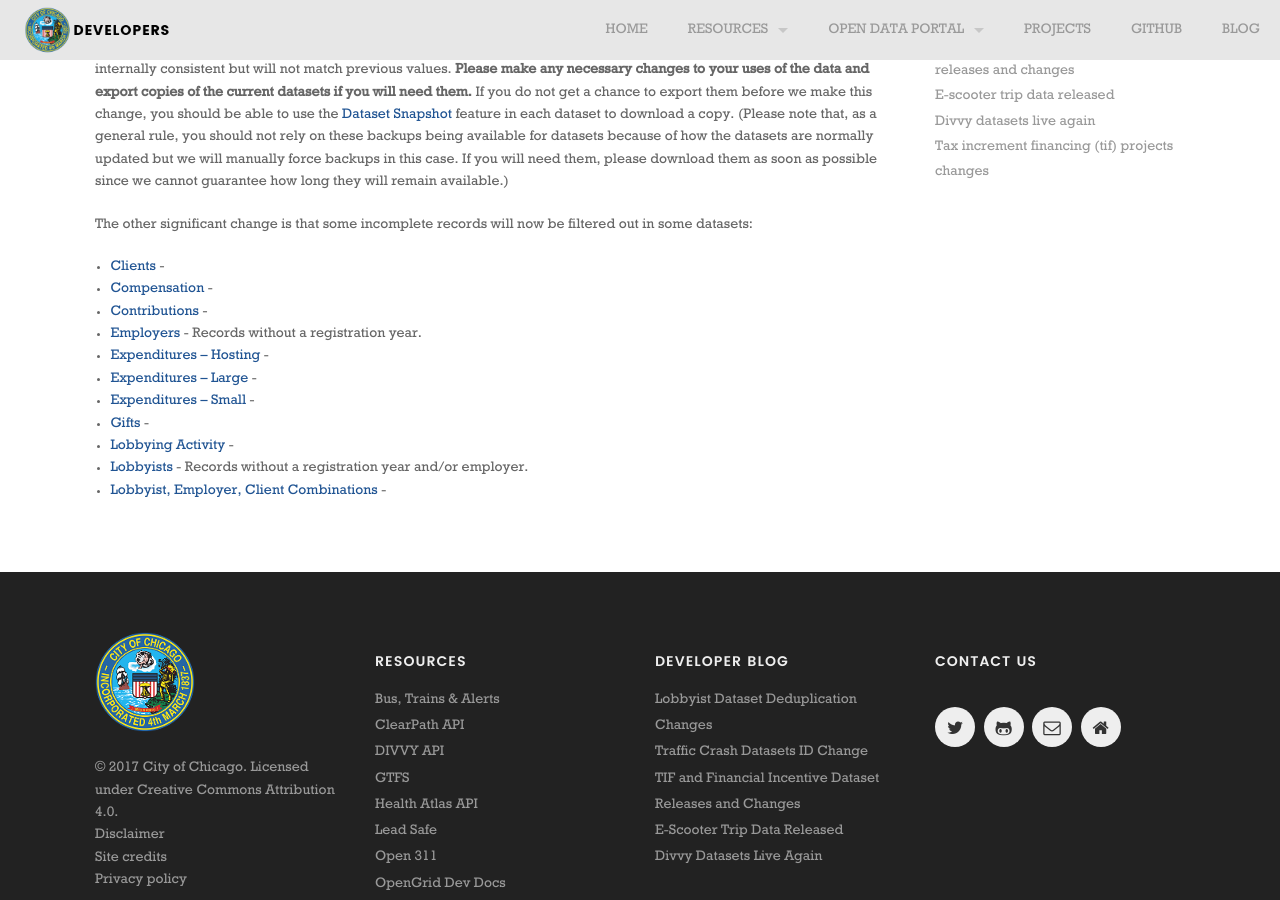
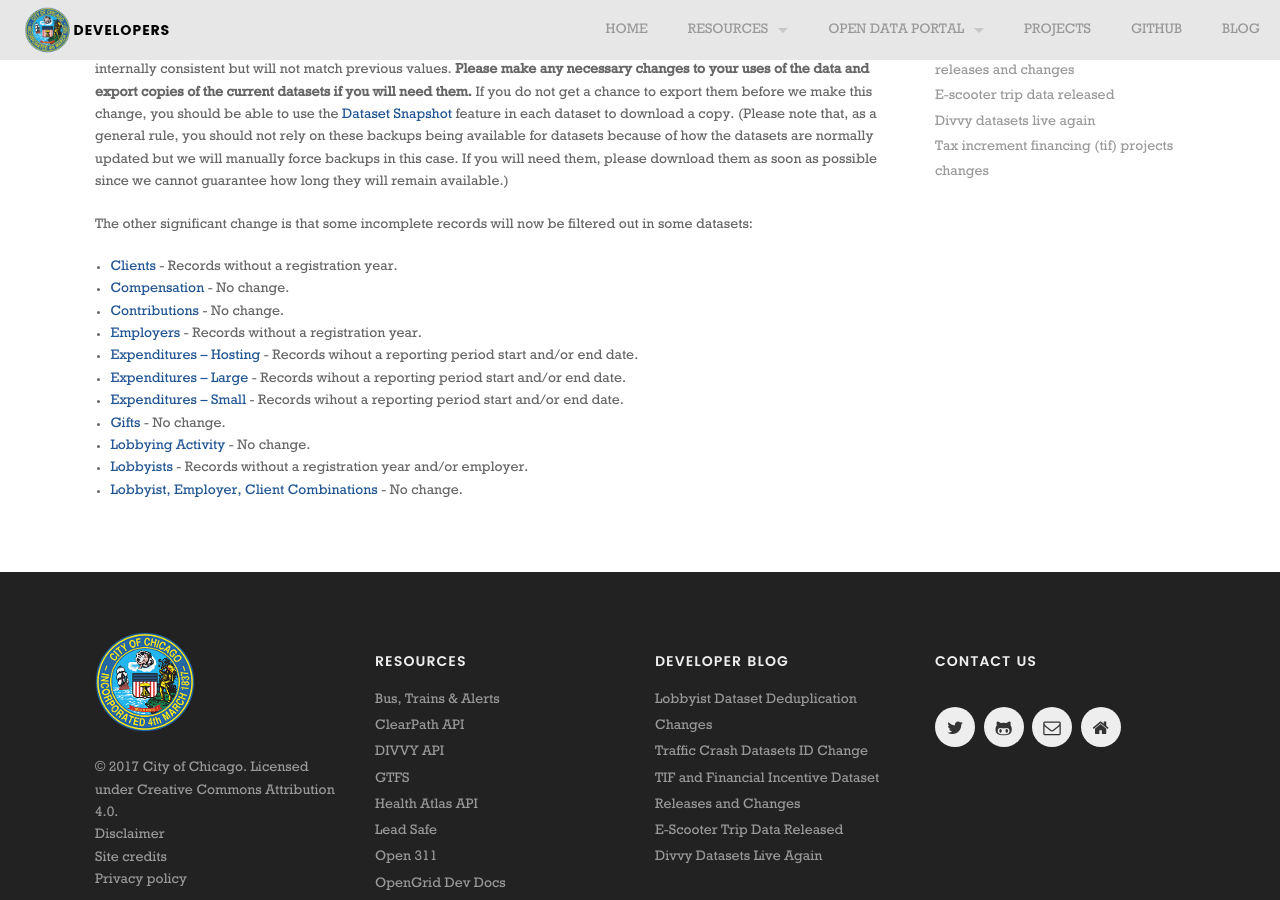
Before and after one commit to Chicago/dev.cityofchicago.org, a Jekyll site: the page built from _posts/2020-02-27-lobbyist-datasets-deduplication.md, in a window 1280 px wide and 900 px high, scrolled down 413 px. Built offline with Jekyll 4.4.1, drawn with Linux system fonts in a browser that asks for light colours; some web fonts are replaced.

Commit message:
Update 2020-02-27-lobbyist-datasets-deduplication.md

```diff
--- a/_posts/2020-02-27-lobbyist-datasets-deduplication.md
+++ b/_posts/2020-02-27-lobbyist-datasets-deduplication.md
@@ -15,14 +15,14 @@
 
 The other significant change is that some incomplete records will now be filtered out in some datasets:
 
-* [Clients](https://data.cityofchicago.org/Ethics/Lobbyist-Data-Clients/g8p5-y4m5) -
-* [Compensation](https://data.cityofchicago.org/Ethics/Lobbyist-Data-Compensation/dw2f-w78u) -
-* [Contributions](https://data.cityofchicago.org/Ethics/Lobbyist-Data-Contributions/p9p7-vfqc) -
+* [Clients](https://data.cityofchicago.org/Ethics/Lobbyist-Data-Clients/g8p5-y4m5) - Records without a registration year.
+* [Compensation](https://data.cityofchicago.org/Ethics/Lobbyist-Data-Compensation/dw2f-w78u) - No change.
+* [Contributions](https://data.cityofchicago.org/Ethics/Lobbyist-Data-Contributions/p9p7-vfqc) - No change.
 * [Employers](https://data.cityofchicago.org/Ethics/Lobbyist-Data-Employers/dmeb-2zra) - Records without a registration year.
-* [Expenditures – Hosting](https://data.cityofchicago.org/Ethics/Lobbyist-Data-Expenditures-Hosting/pvm2-bd2i) -
-* [Expenditures – Large](https://data.cityofchicago.org/Ethics/Lobbyist-Data-Expenditures-Large/xika-473c) -
-* [Expenditures – Small](https://data.cityofchicago.org/Ethics/Lobbyist-Data-Expenditures-Small/eqdx-4qxd) -
-* [Gifts](https://data.cityofchicago.org/Ethics/Lobbyist-Data-Gifts/5d79-9xqr) -
-* [Lobbying Activity](https://data.cityofchicago.org/Ethics/Lobbyist-Data-Lobbying-Activity/pahz-egmi) -
+* [Expenditures – Hosting](https://data.cityofchicago.org/Ethics/Lobbyist-Data-Expenditures-Hosting/pvm2-bd2i) - Records wihout a reporting period start and/or end date.
+* [Expenditures – Large](https://data.cityofchicago.org/Ethics/Lobbyist-Data-Expenditures-Large/xika-473c) - Records wihout a reporting period start and/or end date.
+* [Expenditures – Small](https://data.cityofchicago.org/Ethics/Lobbyist-Data-Expenditures-Small/eqdx-4qxd) - Records wihout a reporting period start and/or end date.
+* [Gifts](https://data.cityofchicago.org/Ethics/Lobbyist-Data-Gifts/5d79-9xqr) - No change.
+* [Lobbying Activity](https://data.cityofchicago.org/Ethics/Lobbyist-Data-Lobbying-Activity/pahz-egmi) - No change.
 * [Lobbyists](https://data.cityofchicago.org/Ethics/Lobbyist-Data-Lobbyists/tq3e-t5yq) - Records without a registration year and/or employer.
-* [Lobbyist, Employer, Client Combinations](https://data.cityofchicago.org/Ethics/Lobbyist-Data-Lobbyist-Employer-Client-Combination/2eqz-3nvz) -
+* [Lobbyist, Employer, Client Combinations](https://data.cityofchicago.org/Ethics/Lobbyist-Data-Lobbyist-Employer-Client-Combination/2eqz-3nvz) - No change.
```
